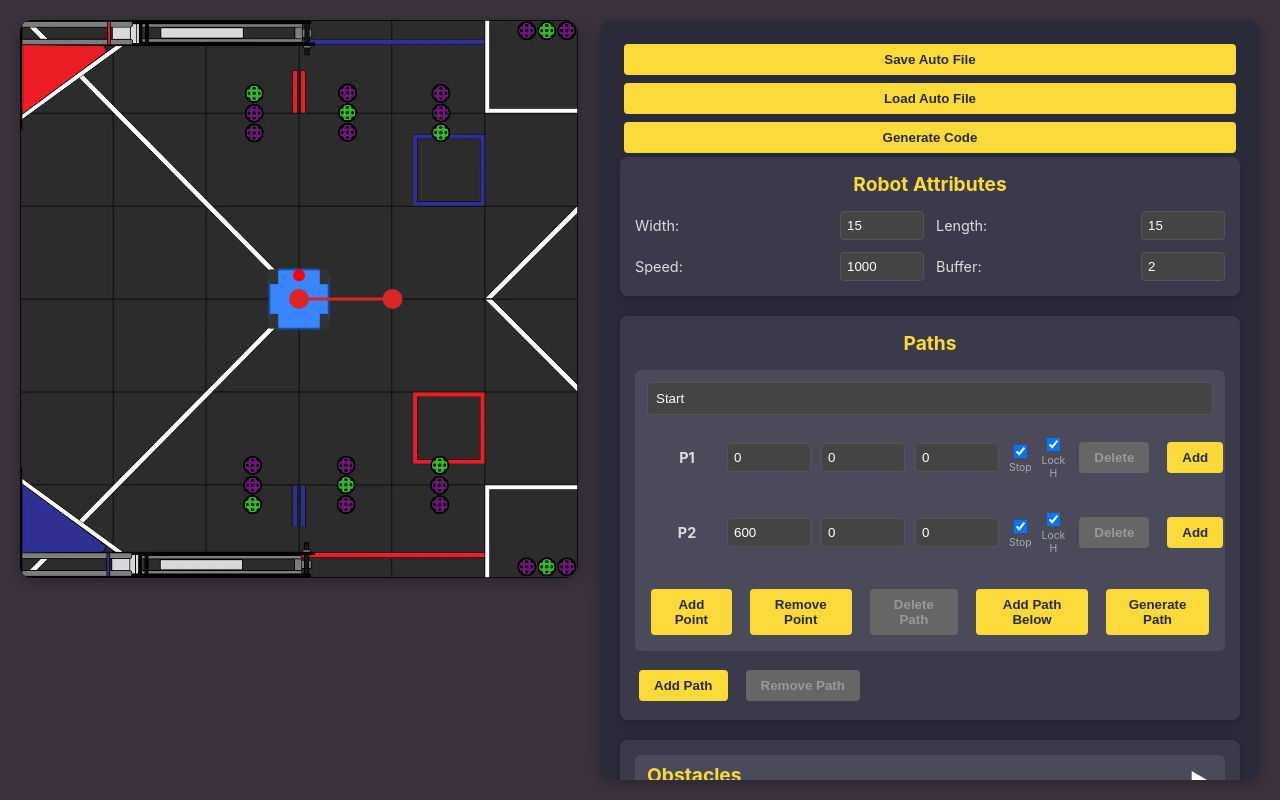
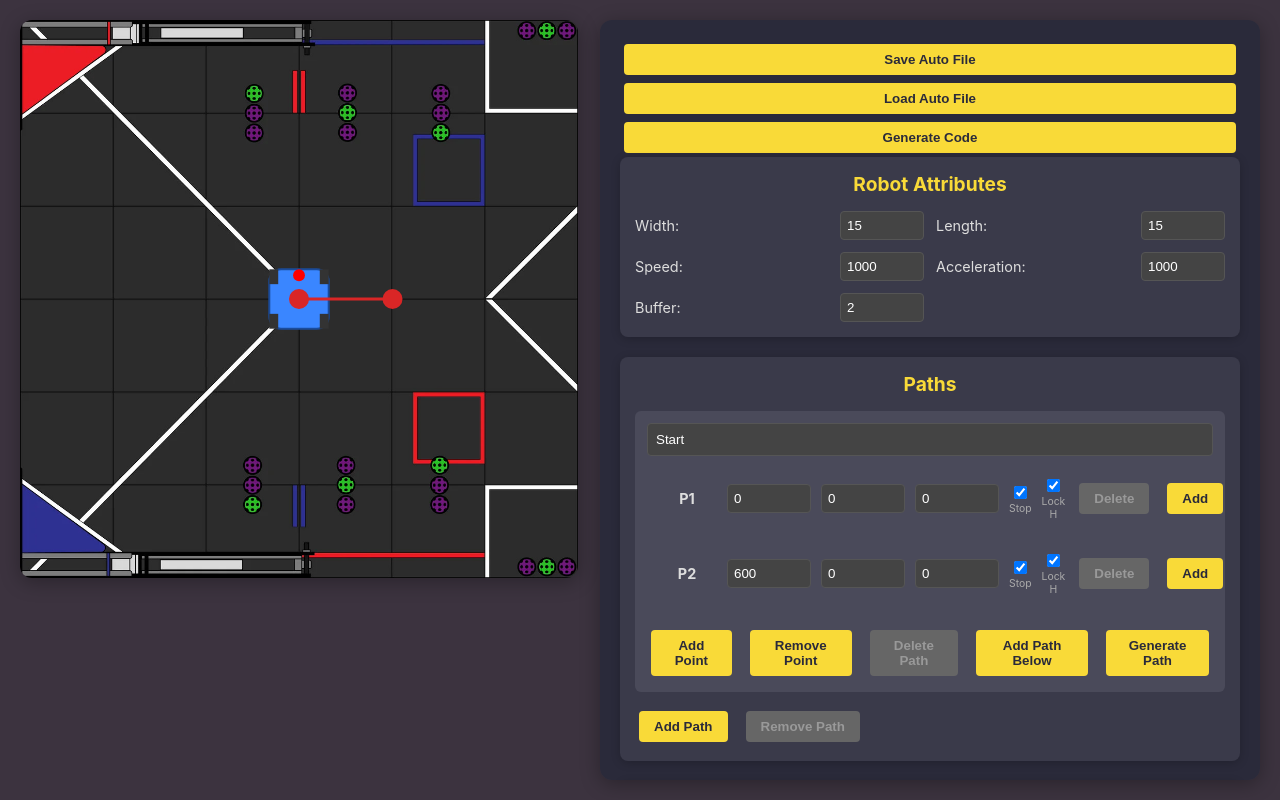
Before and after one commit to KilometersMiles/FTCLightspeedVisualizer, a React (Create React App) app: page / in a window 1280 px wide. Built offline with nearby package versions, Linux system fonts and the light colour scheme.

Commit message:
made animation work again for optimized paths

```diff
--- a/src/components/AnimationControls.jsx
+++ b/src/components/AnimationControls.jsx
@@ -1,4 +1,5 @@
-import { useState, useRef, useCallback } from 'react';
+import { useState, useRef, useCallback, useEffect } from 'react';
+import { ROBOT_ATTRIBUTES } from '../utils/initialData';
 
 function AnimationControls({
   animationState,
@@ -12,47 +13,92 @@ function AnimationControls({
 
   // Calculate path durations based on length
   const calculatePathDurations = useCallback((paths) => {
-    const durations = [];
-    let totalLength = 0;
+    const timeline = [];
+    let cumulativeTime = 0;
 
     if (!paths || paths.length === 0) {
       return {
-        pathLengths: [],
-        totalLength: 0,
-        startTimes: []
+        timeline: [],
+        totalTime: 0
       };
     }
 
     // First calculate all path lengths
-    const pathLengths = paths.map(path => {
-      const points = {x: [], y: []};
-      for (let i = 0; i < path.points.length; i++) {
-        points.x.push(path.points[i].x);
-        points.y.push(path.points[i].y);
+    paths.forEach(path => {
+      const pointArray = path.points;
+      const pathPointArray = path.pathpoints;
+      if ((pointArray.length * 2) >= pathPointArray.length) {
+        // has not been optimized, so use acceleration to calculate time
+        let pathTime = 0;
+        const points = path.points;
+        let pathDistance = 0;
+        for (let i = 1; i < points.length; i++) {
+          const dx = points[i].x - points[i - 1].x;
+          const dy = points[i].y - points[i - 1].y;
+          pathDistance += Math.sqrt(dx * dx + dy * dy);
+        }
+        const accelTime = robot.speed / ROBOT_ATTRIBUTES[2].defaultValue;
+        const accelDistance = 0.5 * ROBOT_ATTRIBUTES[2].defaultValue * accelTime * accelTime;
+        if (pathDistance < 2 * accelDistance) {
+          // Triangle profile
+          pathTime = 2 * Math.sqrt(pathDistance / ROBOT_ATTRIBUTES[2].defaultValue);
+        } else {
+          // Trapezoidal profile
+          const cruiseDistance = pathDistance - 2 * accelDistance;
+          const cruiseTime = cruiseDistance / robot.speed;
+          pathTime = 2 * accelTime + cruiseTime;
+        }
+        // add points to timeline with timestamps
+        const sampleSteps = Math.max(10, points.length * 4);
+        for (let j = 0; j <= sampleSteps; j++) {
+          const ratio = j / sampleSteps;
+          const segmentIndex = Math.min(Math.floor(ratio * (points.length - 1)), points.length - 2);
+          const segmentRatio = (ratio * (points.length - 1)) - segmentIndex;
+
+          const p1 = points[segmentIndex];
+          const p2 = points[segmentIndex + 1] || p1;
+
+          timeline.push({
+            globalTime: cumulativeTime + (ratio * pathTime),
+            x: p1.x + segmentRatio * (p2.x - p1.x),
+            y: p1.y + segmentRatio * (p2.y - p1.y),
+            h: p1.h + segmentRatio * (shortestAngle(p1.h, p2.h)),
+            v: robot.speed
+          });
+        }
+        cumulativeTime += pathTime;
+
+      } else {
+        // has been optimized, so use velocities to calculate time
+        let pathTime = 0;
+        const points = path.pathpoints || [];
+
+        if (points.length === 0) {
+          return;
+        }
+        timeline.push({
+          globalTime: cumulativeTime,
+          x: points[0].x,
+          y: points[0].y,
+          h: points[0].h || points[0].theta || 0,
+          v: points[0].v || robot.speed
+        });
+        for (let i = 1; i < points.length; i++) {
+          const dx = points[i].x - points[i - 1].x;
+          const dy = points[i].y - points[i - 1].y;
+          const segmentLength = Math.sqrt(dx * dx + dy * dy);
+          const velocity = Math.max(points[i].v * 1000 /*convert to mm/s from m/s*/|| 0, 10.0); // min speed to prevent infinite time on beginnings of paths
+          pathTime += segmentLength / velocity;
+
+          timeline.push({ globalTime: cumulativeTime + pathTime, x: points[i].x, y: points[i].y, h: points[i].h || 0, v: velocity });
+        }
+        cumulativeTime += pathTime;
       }
-      let length = 0;
-      for (let i = 1; i < points.x.length; i++) {
-        const dx = points.x[i] - points.x[i-1];
-        const dy = points.y[i] - points.y[i-1];
-        length += Math.sqrt(dx*dx + dy*dy);
-      }
-      return length;
-    });
-
-    totalLength = pathLengths.reduce((sum, len) => sum + len, 0);
-
-    // Calculate start times (0-1) for each path
-    let accumulatedLength = 0;
-    const startTimes = pathLengths.map(length => {
-      const startTime = accumulatedLength / totalLength;
-      accumulatedLength += length;
-      return startTime;
     });
 
     return {
-      pathLengths,
-      totalLength,
-      startTimes
+      timeline: timeline,
+      totalTime: cumulativeTime
     };
   }, []);
 
@@ -62,28 +108,104 @@ function AnimationControls({
     return ((difference + 180) % 360) - 180;
   };
 
+  // get state at timestamp
+  const getStateAtTime = useCallback((timeline, time) => {
+    if (timeline.length === 0) return null;
+    if (time <= 0) return timeline[0];
+    if (time >= timeline[timeline.length - 1].globalTime) return timeline[timeline.length - 1];
+    // binary search for the correct segment
+    let left = 0;
+    while (left < timeline.length - 1 && timeline[left + 1].globalTime < time) {
+      left++;
+    }
+
+    const prev = timeline[left];
+    const next = timeline[left + 1];
+    if (!prev || !next) return prev || next || null;
+
+    const segmentTime = next.globalTime - prev.globalTime;
+    const ratio = segmentTime > 0 ? (time - prev.globalTime) / segmentTime : 0;
+    const timeIntoSegment = time - prev.globalTime;
+    const x = prev.x + ratio * (next.x - prev.x);
+    const y = prev.y + ratio * (next.y - prev.y);
+    const h = prev.h + ratio * shortestAngle(prev.h, next.h);
+    const v = prev.v + ratio * (next.v - prev.v);
+    return { x, y, h, v };
+  }, []);
+
+  //main loop
+  useEffect(() => {
+    if (!animationState.isPlaying) {
+      if (animationRef.current) {
+        cancelAnimationFrame(animationRef.current);
+      }
+      return;
+    }
+
+    const { timeline, totalTime } = calculatePathDurations(paths);
+
+    let lastTickTime = performance.now();
+
+    const loop = (timestamp) => {
+      const now = performance.now();
+      const deltaTime = (now - lastTickTime) / 1000; // Time elapsed in seconds
+      lastTickTime = now;
+      setAnimationState((prev) => {
+        let nextProgress = prev.totalProgress + (deltaTime / totalTime);
+
+        // If progress exceeds full playback loop, pause animation runtime and lock tracking elements
+        if (nextProgress >= 1) {
+          cancelAnimationFrame(animationRef.current);
+
+          // Render final state frame explicitly
+          const lastFrame = timeline[timeline.length - 1];
+          if (lastFrame) {
+            setRobot(r => ({ ...r, x: lastFrame.x, y: lastFrame.y, heading: lastFrame.h }));
+          }
+
+          return { ...prev, isPlaying: false, totalProgress: 1 };
+        }
+
+        const currentTimeInstance = nextProgress * totalTime;
+        const sampledFrame = getStateAtTime(timeline, currentTimeInstance);
+
+        if (sampledFrame) {
+          setRobot((prevRobot) => ({
+            ...prevRobot,
+            x: sampledFrame.x,
+            y: sampledFrame.y,
+            heading: sampledFrame.h,
+            currentVelocity: sampledFrame.v // Helpful state hook extension if you display dashboard analytics
+          }));
+        }
+
+        return { ...prev, totalProgress: nextProgress };
+      });
+
+      animationRef.current = requestAnimationFrame(loop);
+    };
+
+    animationRef.current = requestAnimationFrame(loop);
+
+    return () => {
+      if (animationRef.current) cancelAnimationFrame(animationRef.current);
+    };
+  }, [animationState.isPlaying, paths, calculatePathDurations, getStateAtTime, setAnimationState, setRobot]);
+
   // Play/pause button handler
   const togglePlayPause = () => {
-    setAnimationState(prev => {
+    console.log(paths);
+    setAnimationState((prev) => {
       const isNowPlaying = !prev.isPlaying;
-
-      // Reset the timestamp when pausing or playing
       if (isNowPlaying) {
-        prevTimeRef.current = null;
+        prevTimeRef.current = null; // Clear context timeline cache on initial mount interaction
       }
-      var progress = prev.totalProgress;
-      if (isNaN(progress) || progress < 0 || progress > 1 || progress === 1) {
-        // Reset progress if it's invalid or at the end
-        progress = 0;
-      }
-
       return {
         ...prev,
         isPlaying: isNowPlaying,
-        totalProgress: progress
+        totalProgress: prev.totalProgress >= 1 ? 0 : prev.totalProgress
       };
     });
-    console.log("animation state", animationState);
   };
 
   return (
@@ -97,15 +219,28 @@ function AnimationControls({
         min="0"
         max="1"
         step="0.0001"
+        style={{ flexGrow: 1, curosor: 'pointer' }}
         value={animationState.totalProgress}
         onChange={(e) => {
+          const val = parseFloat(e.target.value);
+          const { timeline, totalTime } = calculatePathDurations(paths);
+          const sampledFrame = getStateAtTime(timeline, val * totalTime);
+
           setAnimationState(prev => ({
             ...prev,
-            totalProgress: parseFloat(e.target.value),
+            totalProgress: val,
             isPlaying: false
           }));
-        }}
-      />
+
+          if (sampledFrame) {
+            setRobot(prevRobot => ({
+              ...prevRobot,
+              x: sampledFrame.x,
+              y: sampledFrame.y,
+              heading: sampledFrame.h
+            }));
+          }
+        }} />
       <span>
         {Math.round(animationState.totalProgress * 100)}%
       </span>
--- a/src/utils/initialData.js
+++ b/src/utils/initialData.js
@@ -5,6 +5,7 @@ export const ROBOT_ATTRIBUTES = [
   {name: "Width", defaultValue: 15},
   {name: "Length", defaultValue: 15},
   {name: "Speed", defaultValue: 1000}, // This is in mm/s
+  {name: "Acceleration", defaultValue: 1000}, // This is in mm/s^2
   {name: "Buffer", defaultValue: 2} // This is for the path generation.
 ];
 
@@ -123,7 +124,7 @@ export const INITIAL_PATHS = [
         {
       name: "Start",
       color: getPredictableColor(0),
-      points: [
+      points: [ //these are the user defined waypoints
         {
             x: 0, //mm
             y: 0, //mm
@@ -138,7 +139,7 @@ export const INITIAL_PATHS = [
             stop: true,
         }
       ],
-      pathpoints: [
+      pathpoints: [ //these are the points that get drawn
         {x: 0, y: 0, h: 0, v: 0},  // in mm
         {x: 600, y: 0, h: 0, v: 0},  // in mm
       ]
```
